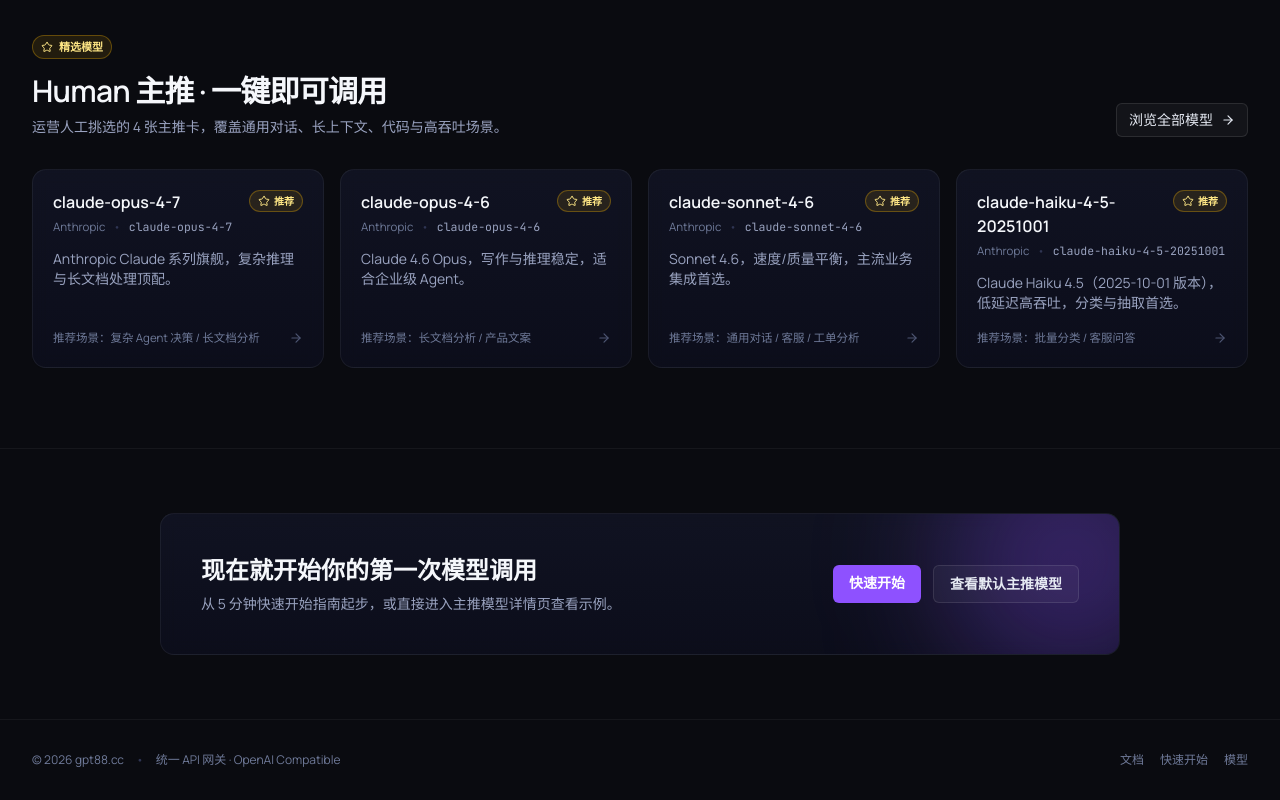
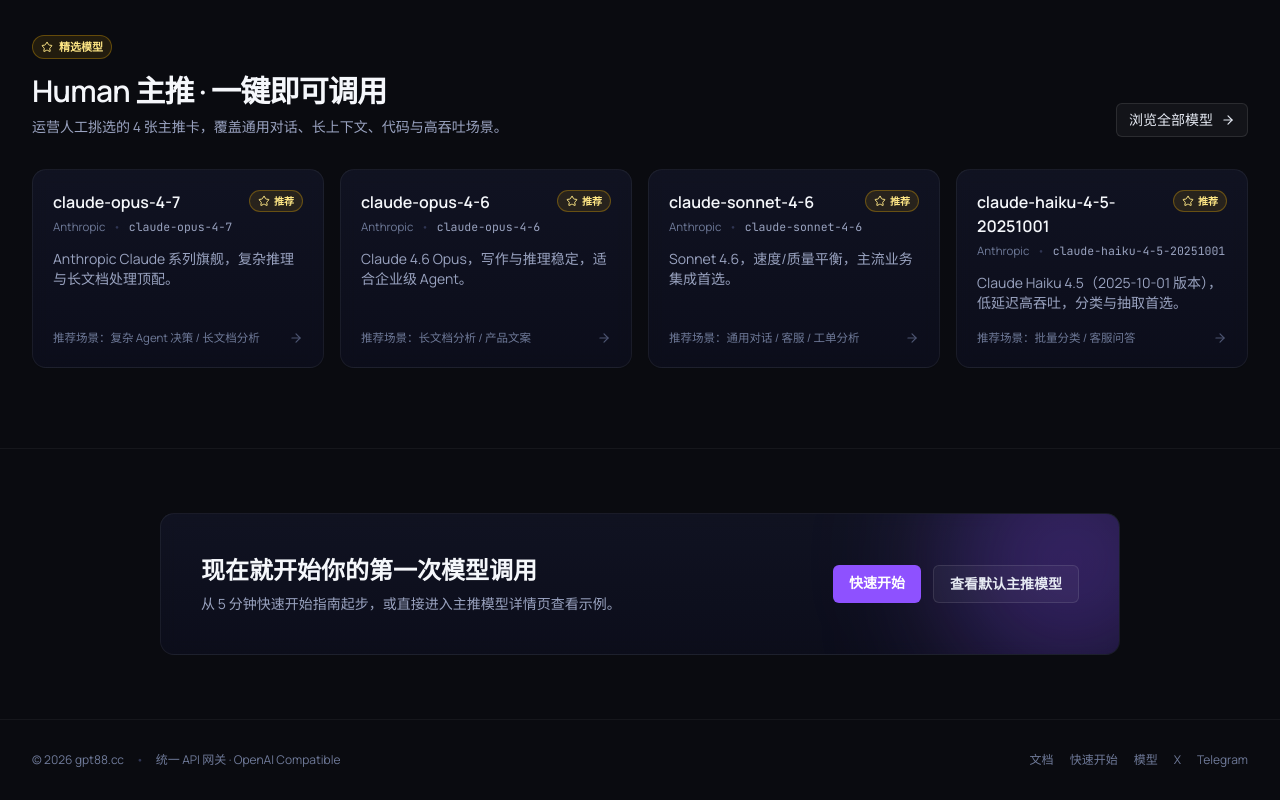
Before and after one commit to gpt88AI/doc, a React (Vite) app: page / in a window 1280 px wide. Shown: the part 1978-2778 px from the top of the page. Built offline with nearby package versions, Linux system fonts and the light colour scheme.

Commit message:
Add community links

```diff
--- a/src/components/layout/Footer.tsx
+++ b/src/components/layout/Footer.tsx
@@ -8,11 +8,7 @@
  * - 站内深链（/docs/*、/models 等）一律使用 react-router 的 <Link>，
  *   避免在 BrowserRouter 下整页刷新；同时也防止部署环境缺少 SPA rewrite 时
  *   通过裸 <a href="/x"> 触发服务端 404。
- * - Human msg-20260509-jwfia3 要求站内仅保留 *.gpt88.cc / *.claudecoder.me
- *   两个根域的链接。原先这里有一个指向外部参考文档站的"状态"链接，
- *   现已按 human 要求移除；不替换成站内 placeholder，等 PM 派下"状态"页任务再加回。
- * - 旧域名不应再出现在源码（包括注释）中，以避免 QA grep 误报，
- *   也避免后续维护者误以为这里仍应保留第三方状态页入口。
+ * - 社区入口使用官方 X 与 Telegram 链接，统一放在全局底部，避免分散到单篇文档。
  */
 export function Footer() {
   return (
@@ -34,6 +30,22 @@
           <Link className="hover:text-ink-200" to="/models">
             模型
           </Link>
+          <a
+            className="hover:text-ink-200"
+            href="https://x.com/webstarchina"
+            target="_blank"
+            rel="noreferrer"
+          >
+            X
+          </a>
+          <a
+            className="hover:text-ink-200"
+            href="https://t.me/+CtlYILkGaY1jYzBl"
+            target="_blank"
+            rel="noreferrer"
+          >
+            Telegram
+          </a>
         </nav>
       </div>
     </footer>
--- a/src/components/seo/structuredData.ts
+++ b/src/components/seo/structuredData.ts
@@ -17,6 +17,7 @@
       '@type': 'Organization',
       name: 'gpt88.cc',
       url: 'https://gpt88.cc',
+      sameAs: ['https://x.com/webstarchina', 'https://t.me/+CtlYILkGaY1jYzBl'],
     },
   }
 }
@@ -28,6 +29,12 @@
     name: 'gpt88.cc API 文档',
     url: `${SITE_URL}/`,
     inLanguage: 'zh-CN',
+    publisher: {
+      '@type': 'Organization',
+      name: 'gpt88.cc',
+      url: 'https://gpt88.cc',
+      sameAs: ['https://x.com/webstarchina', 'https://t.me/+CtlYILkGaY1jYzBl'],
+    },
     potentialAction: {
       '@type': 'SearchAction',
       target: `${SITE_URL}/models?query={search_term_string}`,
@@ -68,5 +75,6 @@
       url: 'https://gpt88.cc',
       priceCurrency: 'CNY',
     },
+    sameAs: ['https://x.com/webstarchina', 'https://t.me/+CtlYILkGaY1jYzBl'],
   }
 }
```
Also changed, not shown: 1 other file (tests, documents, lock files or other folders).
